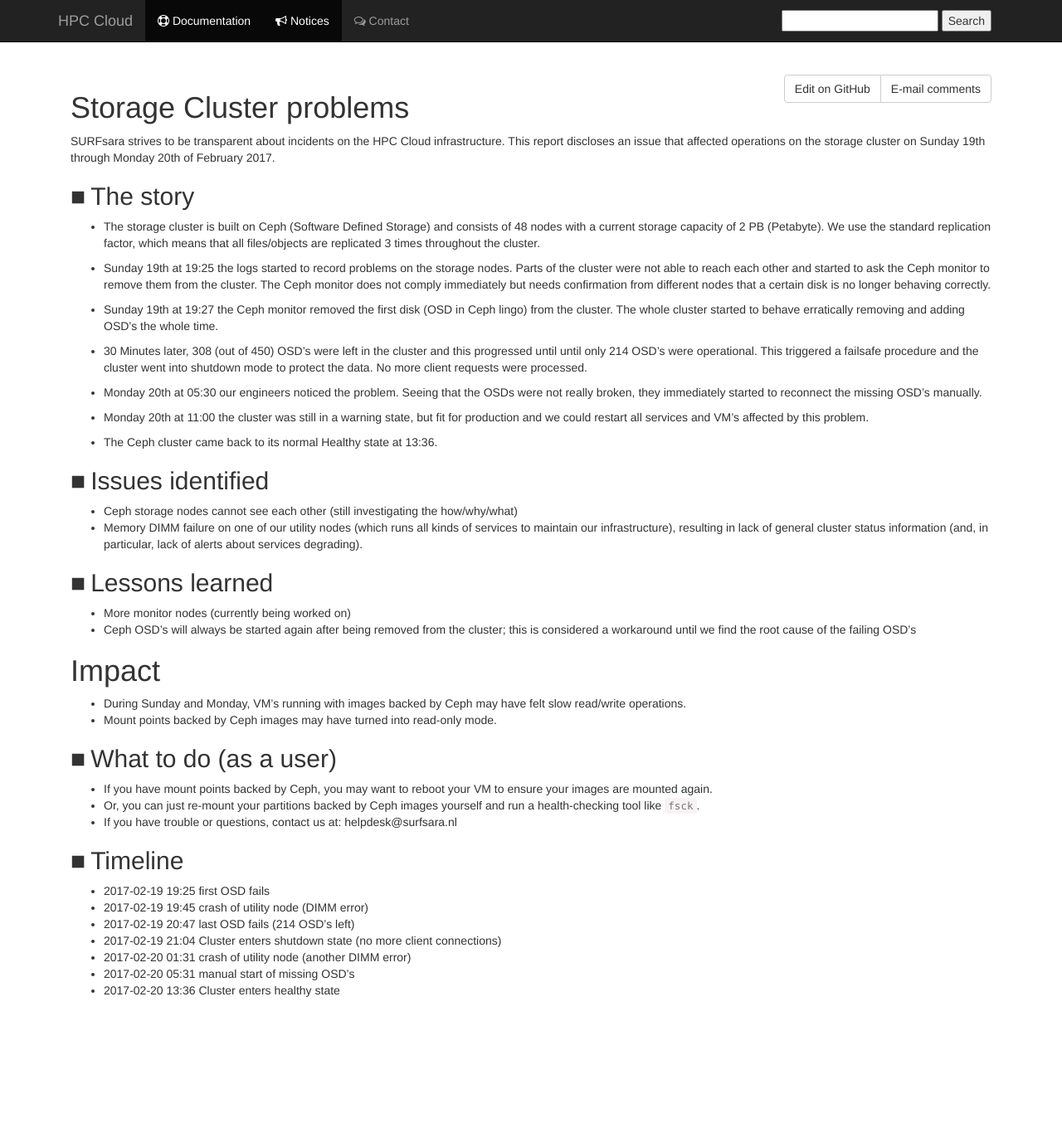
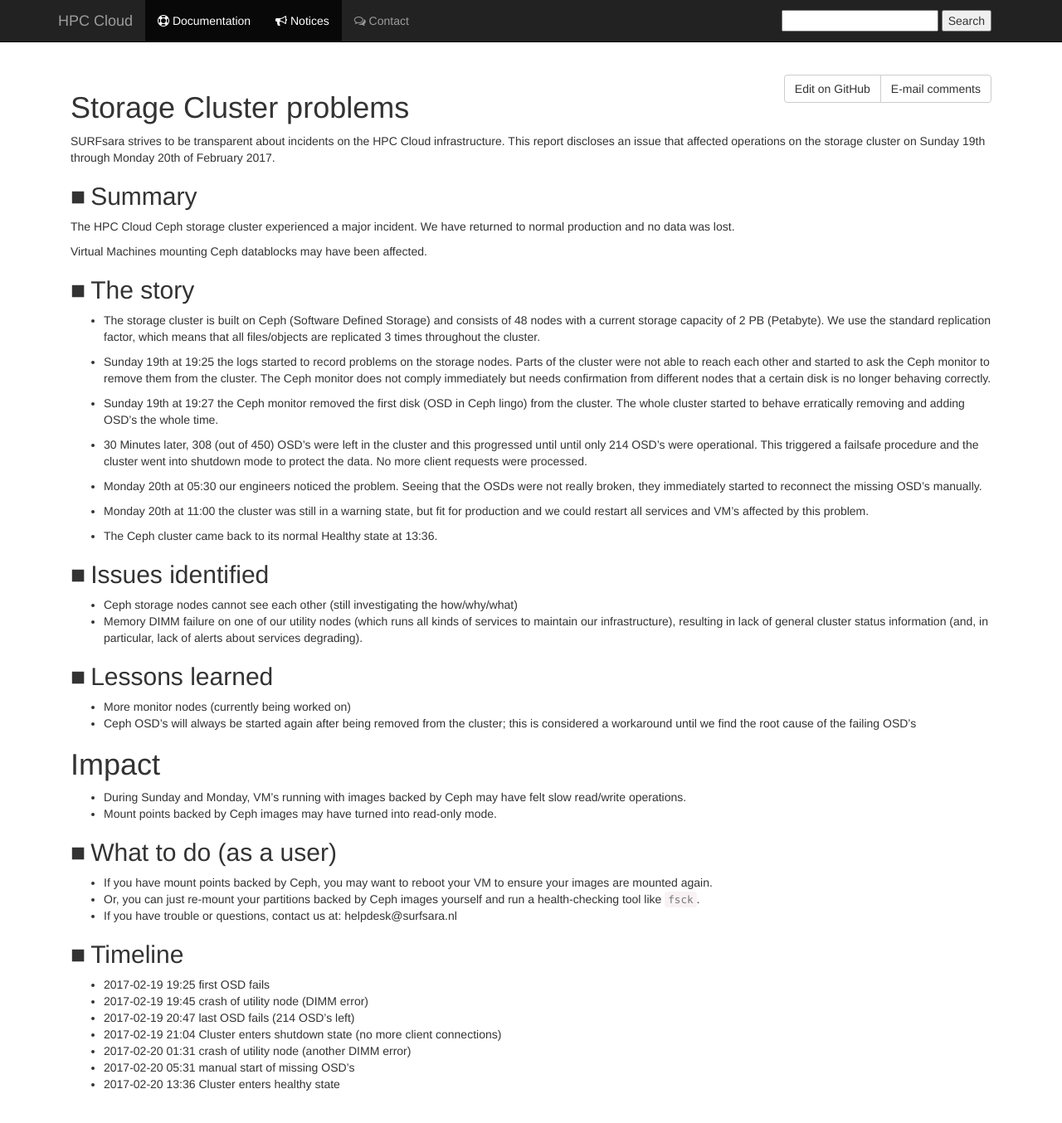
Before and after one commit to sara-nl/clouddocs, a Jekyll site: the page built from notices/ceph_osds.markdown, in a window 1280 px wide and 1367 px high. Shown: the top 1354 px of the window at 83% size. Built offline with Jekyll 4.4.1, drawn with Linux system fonts in a browser that asks for light colours; nearby versions of some CDN libraries; our own code applies the rules of GitHub Pages for plain Markdown files.

Commit message:
summary by Nuno

```diff
--- a/notices/ceph_osds.markdown
+++ b/notices/ceph_osds.markdown
@@ -5,6 +5,13 @@
 # Storage Cluster problems
 
 SURFsara strives to be transparent about incidents on the HPC Cloud infrastructure. This report discloses an issue that affected operations on the storage cluster on Sunday 19th through Monday 20th of February 2017.
+
+## Summary
+
+The HPC Cloud Ceph storage cluster experienced a major incident.
+We have returned to normal production and no data was lost.
+
+Virtual Machines mounting Ceph datablocks may have been affected.
 
 ## The story
 
```
